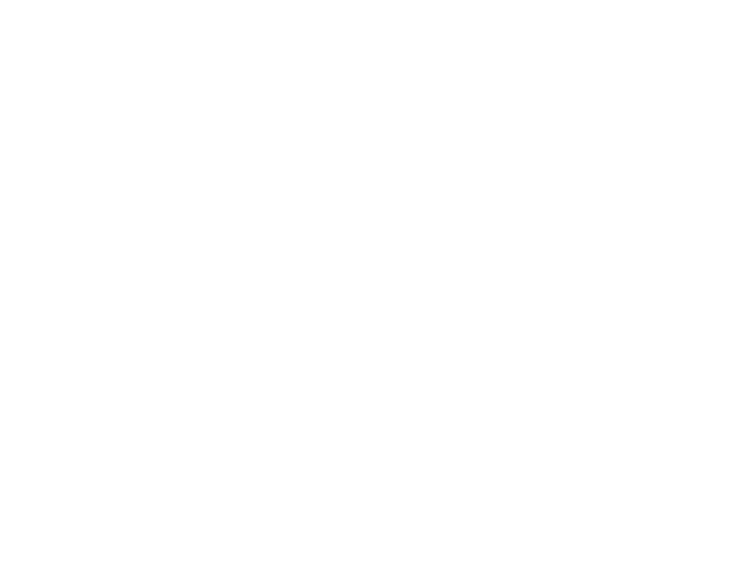
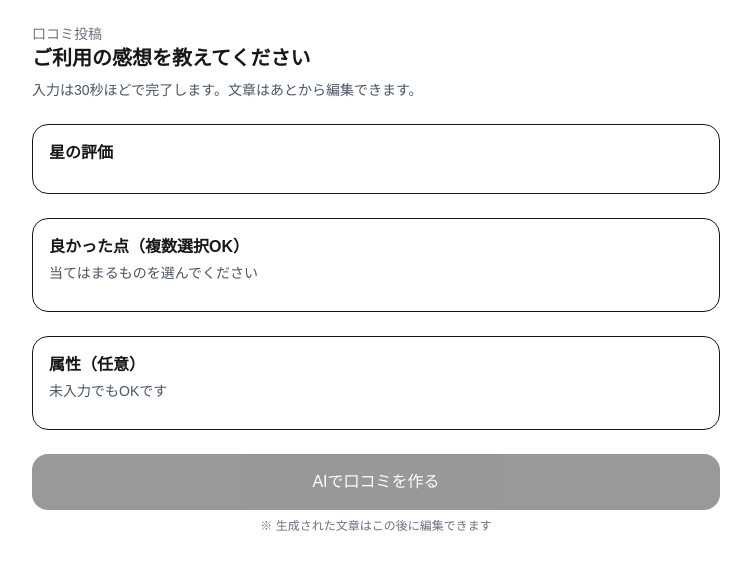
Before and after one commit to craftwebinc/review-app, a Next.js app: page /review/1 in a window 1280 px wide. Shown: the top 570 px of the page, without its empty margins (264-1015 px from the left). Built offline with nearby package versions, Linux system fonts and the light colour scheme.

Commit message:
レビューページ作成

```diff
--- a/src/app/(user)/review/[sessionId]/page.jsx
+++ b/src/app/(user)/review/[sessionId]/page.jsx
@@ -1,10 +1,148 @@
 'use client'
 
-const page = () => {
+import { useParams } from "next/navigation"
+import { useMemo, useState } from "react"
+
+const CHECK_OPTIONS = [
+	{ id: 'service', label: '接客が丁寧' },
+	{ id: 'clean', label: '清潔感がある' },
+	{ id: 'mood', label: '雰囲気が良い' },
+	{ id: 'speed', label: '提供がスムーズ' },
+	{ id: 'price', label: '価格に満足' },
+	{ id: 'quality', label: '品質が良い' },
+	{ id: 'explain', label: '説明がわかりやすい' },
+	{ id: 'access', label: '立地が便利' },
+	{ id: 'repeat', label: 'また来たい' },
+	{ id: 'recommend', label: '人におすすめしたい' },
+]
+
+function buildMockReview({ rating, tags, attrs }){
+	const tagText = tags.length ? `特に「${tags.join('・')}」が印象的でした。` : ''
+	const purpose = attrs.purpose ? `（${attrs.purpose}で利用）` : ''
+	const age = attrs.age ? ` ${attrs.age}です。` : ''
+	const base =
+    rating >= 4
+		? 'とても満足です。スタッフの対応も良く、安心して利用できました。'
+		: rating === 3
+			? '全体的に良かったです。気になる点はありますが、また利用したいと思いました。'
+			: '今回は少し残念でした。次回は改善されていると嬉しいです。'
+
+	return `【口コミ案】${purpose}\n${base}${age}\n${tagText}\nまた来店したいと思います。`
+}
+
+
+const page =() => {
+	const params = useParams()
+	const sessionId = params.sessionId
+
+	const [step, setStep] = useState(1)// 1:入力 2:生成/編集
+	const [rating, setRating] = useState(0)
+	const [selected, setSelected] = useState([]);
+	const [attrs, setAttrs] = useState({age:'', purpose:''});
+	const [loading, setLoading] = useState(false);
+	const [text, setText] = useState('');
+
+	const selectedLabels = useMemo(()=>{
+		const map = new Map(CHECK_OPTIONS.map((o) => [o.id, o.label]))
+		return selected.map((id) => map.get(id)).filter(Boolean);
+	},[selected])
+
+	const canGenerate = rating > 0 // MVPはこれだけでOK（厳密にすると離脱増えがち）
+
+	const handleGenerate = async () => {
+		if(!canGenerate || loading) return
+		setLoading(true);
+
+		 // API未接続のためモック生成（後でここをAPIに差し替え）
+		await new Promise((r)=> setTimeout(r,700))
+		const mock = buildMockReview({rating, tags: selectedLabels, attrs})
+		setText(mock);
+
+		setLoading(false);
+		setStep(2);
+	}
+
+
 	return (
-		<div>
+		<main className="mx-auto max-w-[720px] px-4 py-6">
+			<header className="mb-6">
+				<p className="text-sm text-gray-500">口コミ投稿</p>
+				<h1 className="text-xl font-bold">ご利用の感想を教えてください</h1>
+				<p className="mt-2 text-sm text-gray-600">入力は30秒ほどで完了します。文章はあとから編集できます。</p>
+			</header>
 
-		</div>
+		{/* STEP1 */}
+		{step === 1 && (
+			<section className="space-y-6">
+				<div className="rounded-2xl border p-4">
+					<h2 className="font-semibold">星の評価</h2>
+					<div className="mt-3">
+						{/* ここに星が表示されるはずです */}
+					</div>
+				</div>
+
+				<div className="rounded-2xl border p-4">
+					<h2 className="font-semibold">良かった点（複数選択OK）</h2>
+					<p className="mt-1 text-sm text-gray-600">当てはまるものを選んでください</p>
+					<div className="mt-3">
+						{/* ここにチェックボックスが表示されるはずです */}
+					</div>
+				</div>
+
+				<div className="rounded-2xl border p-4">
+					<h2 className="font-semibold">属性（任意）</h2>
+					<p className="mt-1 text-sm text-gray-600">未入力でもOKです</p>
+					<div className="mt-3">
+						{/* ここに属性のradioボタンが表示されるはずです */}
+					</div>
+				</div>
+
+				<div className="sticky bottom-3">
+					<button
+					type="button"
+					onClick={handleGenerate}
+					disabled={!canGenerate || loading}
+					className="w-full rounded-2xl bg-black px-4 py-4 text-white disabled:opacity-40">
+						{loading ? '作成中' : 'AIで口コミを作る'}
+					</button>
+					<p className="mt-2 text-center text-xs text-gray-500">※ 生成された文章はこの後に編集できます</p>
+				</div>
+			</section>
+		)}
+		{/* STEP2 */}
+		{step === 2 && (
+			<section className="space-y-4">
+				<div className="rounded-2xl border p-4">
+					<h2 className="font-semibold">口コミ（編集できます）</h2>
+					<div className="mt-1 text-sm text-gray-600">必要に応じて文章を調整してください</div>
+					<div className="mt-3">
+						{/* ここにレビュー用のエディタ表示 */}
+					</div>
+				</div>
+
+				<div className="grid grid-cols-2 gap-3">
+					<button
+					type="button"
+					onClick={()=>setStep(1)}
+					className="rounded-2xl border px-4 py-3">
+						戻る
+					</button>
+					<button
+					type="button"
+					onClick={handleConfirm}
+					disabled={!text.trim()}
+					className="rounded-2xl bg-black border px-4 py-3 text-white disabled:opacity-40">
+						確定して次へ
+					</button>
+				</div>
+
+				<div className="text-xs text-gray-500">
+					セッションID：<span className="font-mono">{sessionID}</span>
+				</div>
+
+			</section>
+		)}
+		</main>
 	)
 }
 
```
